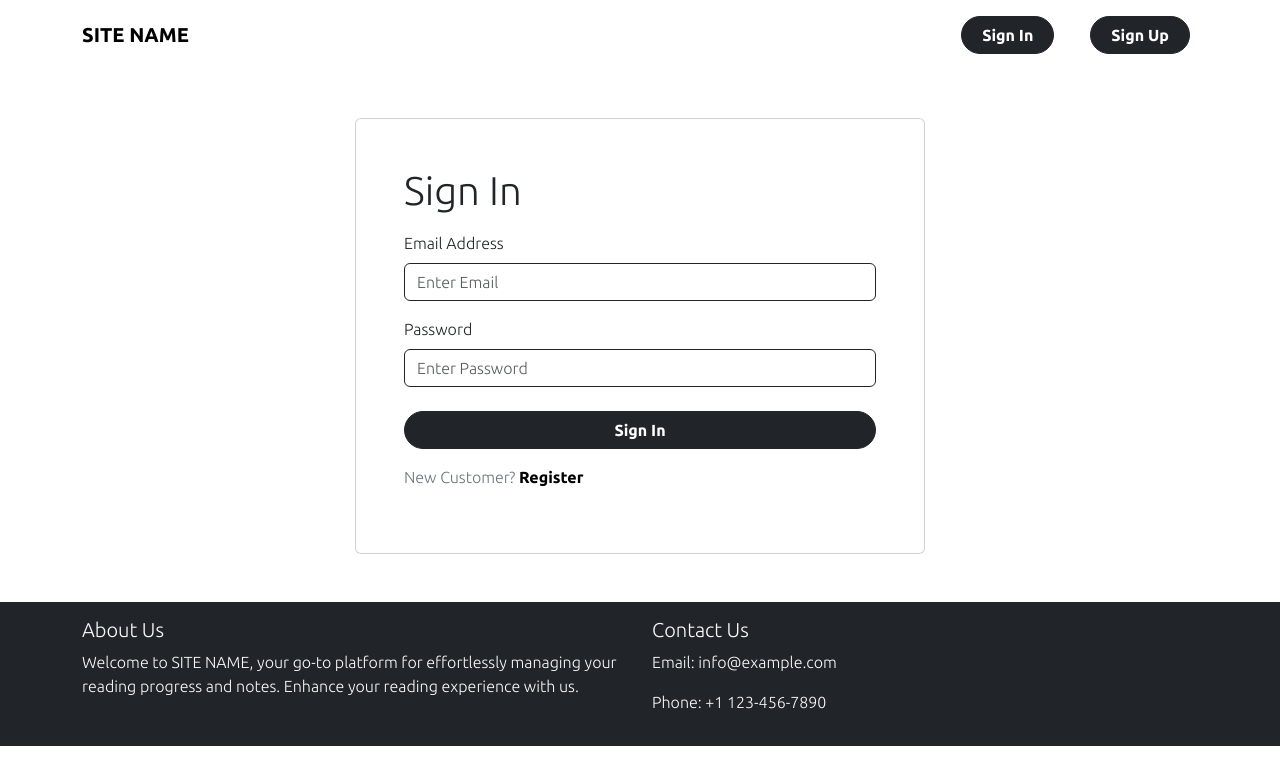
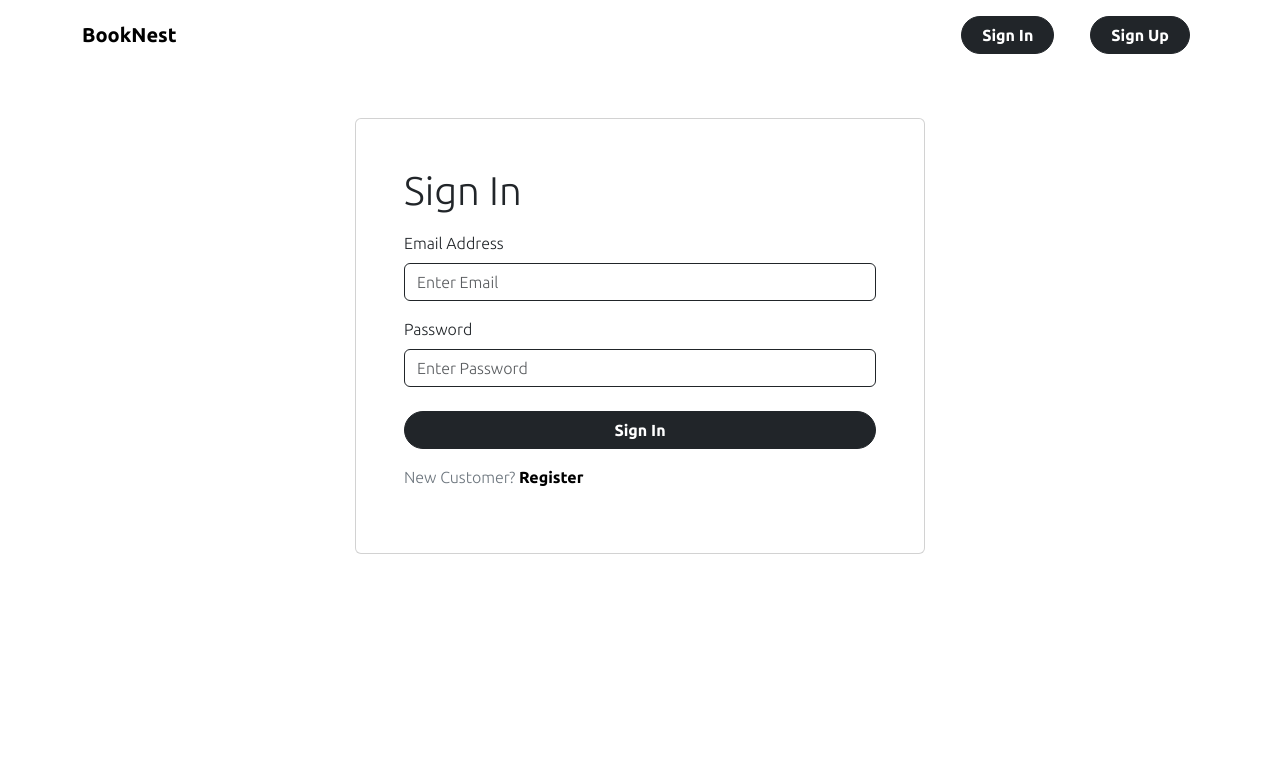
Before and after one commit to alik-balika/book-tracker, a React (Vite) app in the folder frontend/: page /login in a window 1280 px wide. Shown: the top 784 px of the page. Built offline with nearby package versions, Linux system fonts and the light colour scheme.

Commit message:
name the website and add some changes to the sidebar. Remove footer from all pages except the home page

```diff
--- a/frontend/index.html
+++ b/frontend/index.html
@@ -4,7 +4,7 @@
     <meta charset="UTF-8" />
     <link rel="icon" type="image/svg+xml" href="/vite.svg" />
     <meta name="viewport" content="width=device-width, initial-scale=1.0" />
-    <title>SITE NAME</title>
+    <title>BookNest</title>
     <link rel="preconnect" href="https://fonts.googleapis.com" />
     <link rel="preconnect" href="https://fonts.gstatic.com" crossorigin />
     <link
--- a/frontend/src/App.jsx
+++ b/frontend/src/App.jsx
@@ -1,5 +1,4 @@
 import { Outlet } from "react-router-dom";
-import Footer from "./components/Footer";
 import Header from "./components/Header";
 import { ToastContainer } from "react-toastify";
 import "react-toastify/dist/ReactToastify.css";
@@ -10,7 +9,6 @@ const App = () => {
       <Header />
       <ToastContainer />
       <Outlet />
-      <Footer />
     </>
   );
 };
--- a/frontend/src/components/Footer.jsx
+++ b/frontend/src/components/Footer.jsx
@@ -8,9 +8,9 @@ const Footer = () => {
           <Col md={6}>
             <h5>About Us</h5>
             <p>
-              Welcome to SITE NAME, your go-to platform for effortlessly
-              managing your reading progress and notes. Enhance your reading
-              experience with us.
+              Welcome to BookNest, your go-to platform for effortlessly managing
+              your reading progress and notes. Enhance your reading experience
+              with us.
             </p>
           </Col>
           <Col md={6}>
--- a/frontend/src/components/Header.jsx
+++ b/frontend/src/components/Header.jsx
@@ -29,7 +29,7 @@ const Header = () => {
         <Container>
           <Nav>
             <LinkContainer to="/">
-              <Navbar.Brand>SITE NAME</Navbar.Brand>
+              <Navbar.Brand>BookNest</Navbar.Brand>
             </LinkContainer>
           </Nav>
           <Navbar.Toggle
@@ -46,7 +46,7 @@ const Header = () => {
                 <>
                   {!navbarCollapsed && (
                     <div
-                      className="d-lg-none text-bg-secondary"
+                      className="d-lg-none text-bg-secondary mt-4"
                       style={{ width: "100%" }}
                     >
                       {/* Show only on mobile screens */}
--- a/frontend/src/index.css
+++ b/frontend/src/index.css
@@ -63,5 +63,6 @@ body {
 }
 
 .sidebar-link.active {
+  color: white;
   background-color: #555;
 }
--- a/frontend/src/screens/HomeScreen.jsx
+++ b/frontend/src/screens/HomeScreen.jsx
@@ -1,8 +1,22 @@
+import { useEffect } from "react";
 import { Container, Button, Row, Col, Card } from "react-bootstrap";
+import { useNavigate } from "react-router-dom";
+import { useSelector } from "react-redux";
 import { FaBook, FaPen, FaSearch } from "react-icons/fa";
 import { LinkContainer } from "react-router-bootstrap";
+import Footer from "../components/Footer";
 
 const HomeScreen = () => {
+  const navigate = useNavigate();
+
+  const { userInfo } = useSelector((state) => state.auth);
+
+  useEffect(() => {
+    if (userInfo) {
+      navigate("/library");
+    }
+  }, [navigate, userInfo]);
+
   // Sample data for featured books (Replace this with real data from your backend)
   const featuredBooks = [
     {
@@ -31,7 +45,7 @@ const HomeScreen = () => {
         <Container>
           <Row className="text-center text-md-start">
             <Col md={6}>
-              <h1 style={{ paddingTop: 100 }}>Welcome to SITE NAME</h1>
+              <h1 style={{ paddingTop: 100 }}>Welcome to BookNest</h1>
               <p>
                 Keep track of your favorite books and notes. Never lose your
                 reading progress again!
@@ -113,6 +127,7 @@ const HomeScreen = () => {
           </Row>
         </Container>
       </div>
+      <Footer />
     </div>
   );
 };
--- a/frontend/src/screens/LibraryScreen.jsx
+++ b/frontend/src/screens/LibraryScreen.jsx
@@ -4,12 +4,13 @@ import Sidebar from "../components/Sidebar";
 const LibraryScreen = () => {
   return (
     <Container fluid>
-      <Row style={{ height: "84.3vh" }}>
+      <Row>
         <Col
           xs="auto"
-          className="d-none d-md-block text-bg-secondary"
+          className="d-none d-lg-block text-bg-secondary"
           style={{
             width: "250px",
+            height: "100vh",
           }}
         >
           <Sidebar />
--- a/frontend/src/screens/ProfileScreen.jsx
+++ b/frontend/src/screens/ProfileScreen.jsx
@@ -47,7 +47,7 @@ const ProfileScreen = () => {
 
   return (
     <Container fluid>
-      <Row style={{ height: "84.3vh" }}>
+      <Row>
         <Col
           xs={12}
           className="d-none d-lg-block text-bg-secondary"
```
